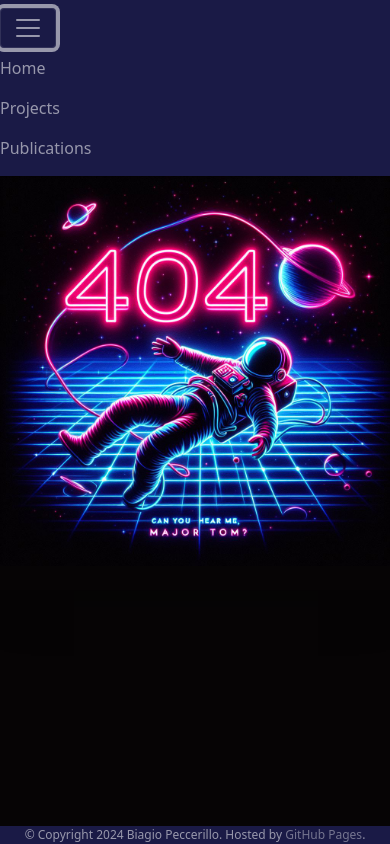
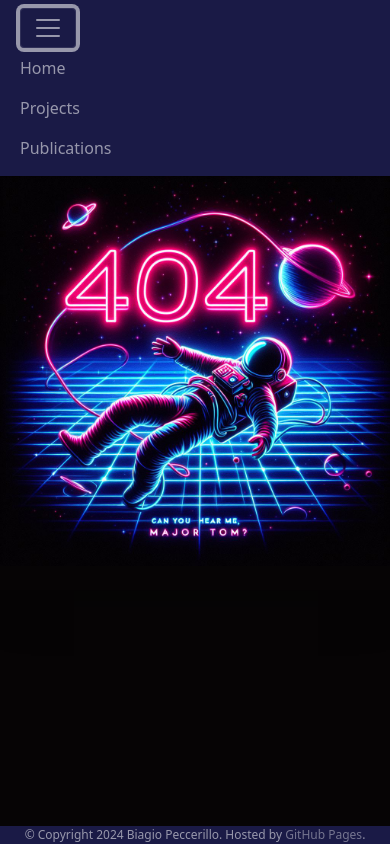
Before and after one commit to biagiop1986/biagiop1986.github.io, a plain HTML site: page 404.html in a window 390 px wide. Both pictures are taken after a click on the button "Toggle navigation". Drawn offline with nearby package versions, Linux system fonts and the light colour scheme.

Commit message:
CSS not loaded in 404 page - workaround with JS

```diff
--- a/404.html
+++ b/404.html
@@ -6,7 +6,7 @@
     <meta name="viewport" content="width=device-width, initial-scale=1">
 
     <!-- Custom CSS -->
-    <link rel="stylesheet" href="style.css">
+    <link rel="stylesheet" type="text/css" href="style.css">
 
     <!-- Bootstrap CSS -->
     <link href="https://cdn.jsdelivr.net/npm/bootstrap@5.1.3/dist/css/bootstrap.min.css" rel="stylesheet" integrity="sha384-1BmE4kWBq78iYhFldvKuhfTAU6auU8tT94WrHftjDbrCEXSU1oBoqyl2QvZ6jIW3" crossorigin="anonymous">
@@ -26,19 +26,19 @@
     <div class='container shadow-lg no-pad-small-screen'>
       <!-- Navbar -->
       <nav class="navbar navbar-expand-lg navbar-dark dark-bg">
-        <button class="navbar-toggler" type="button" data-toggle="collapse" data-target="#navbarNav" aria-controls="navbarNav" aria-expanded="false" aria-label="Toggle navigation">
+        <button class="navbar-toggler nav-margin" type="button" data-toggle="collapse" data-target="#navbarNav" aria-controls="navbarNav" aria-expanded="false" aria-label="Toggle navigation">
           <span class="navbar-toggler-icon"></span>
         </button>
         <div class="collapse navbar-collapse" id="navbarNav">
           <ul class="navbar-nav">
             <li class="nav-item">
-              <a class="nav-link" href="./index.html"> Home </a>
+              <a class="nav-link nav-margin" href="./index.html"> Home </a>
             </li>
             <li class="nav-item">
-              <a class="nav-link" href="./projects.html"> Projects </a>
+              <a class="nav-link nav-margin" href="./projects.html"> Projects </a>
             </li>
             <li class="nav-item active">
-              <a class="nav-link" href="./publications.html"> Publications </a>
+              <a class="nav-link nav-margin" href="./publications.html"> Publications </a>
             </li>
           </ul>
         </div>
--- a/customize.js
+++ b/customize.js
@@ -2,8 +2,10 @@ function removeContainer()
 {
     if($(window).width() < 991) {
       $('.no-pad-small-screen').removeClass('container');
+      $('.nav-margin').css( { marginLeft: 20 });
     } else {
       $('.no-pad-small-screen').addClass('container');
+      $('.nav-margin').css( { marginLeft: 0 });
     }
 }
 
--- a/style.css
+++ b/style.css
@@ -43,7 +43,6 @@ a:link {
     .footer-text { font-size: 12px; }
     .project-link-desc { display: none; }
     .no-right-margin { margin-right: 0; }
-    .nav-margin { margin-left: 20px; }
 }
 
 /********************************************************************************/
```
Also changed, not shown: index.html (+1 -1 lines), projects.html (+1 -1 lines), publications.html (+1 -1 lines).
